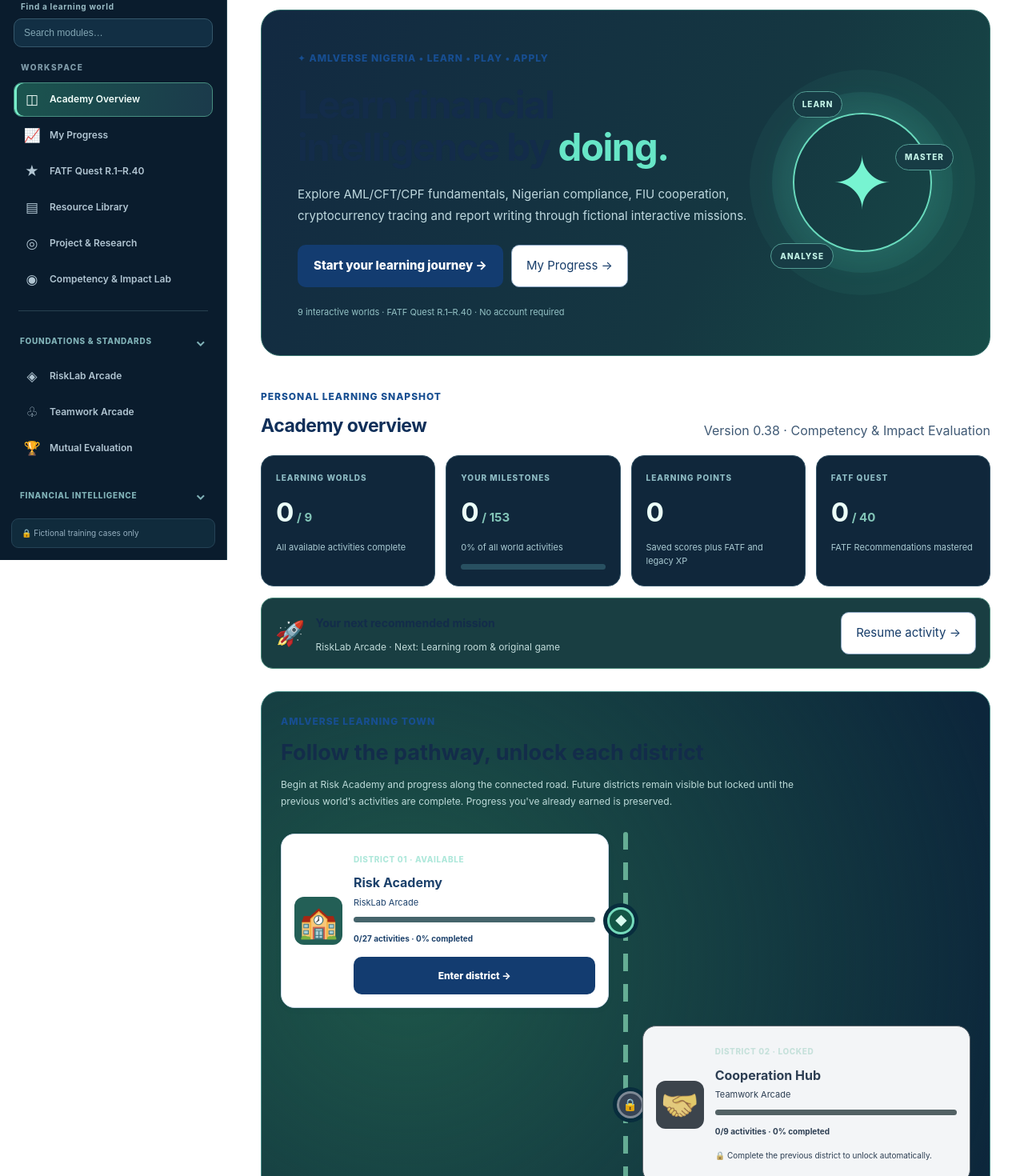
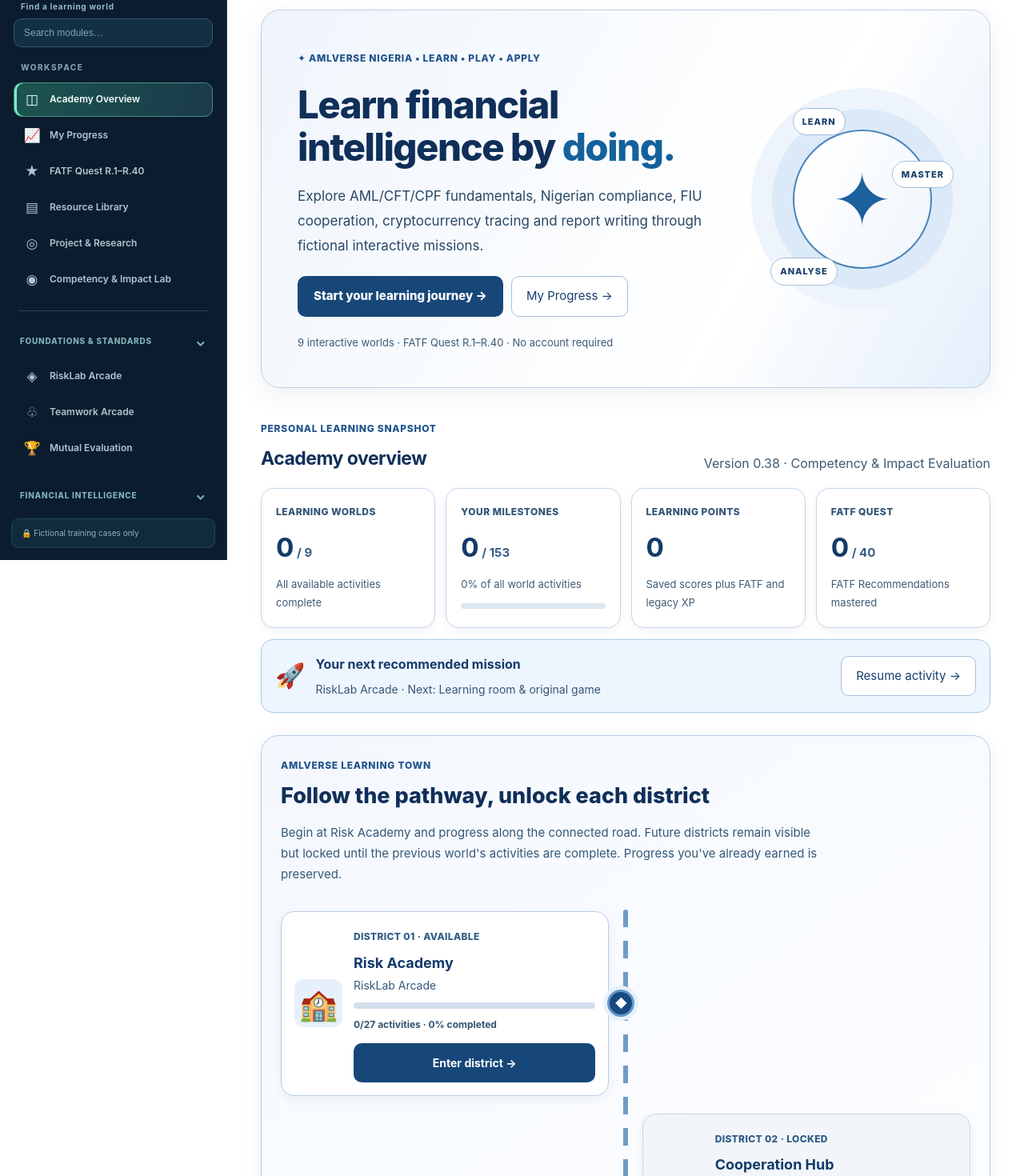
Before and after one commit to jctc-ng/amlverse-nigeria, a React (Vite) app: page / in a window 1280 px wide. Shown: the part 100-1570 px from the top of the page at 80% size. Built offline with nearby package versions, Linux system fonts and the light colour scheme.

Commit message:
Fix homepage and Learning Town contrast with consistent white and navy surfaces

```diff
--- a/src/style.css
+++ b/src/style.css
@@ -865,3 +865,95 @@ button:disabled{opacity:.7}
  .learning-next-sections{margin-top:24px}
  .towncontrolsbuttons{display:grid;grid-template-columns:1fr}
 }
+
+
+/* v0.40 — contrast-corrected, NFIU-inspired white/navy academy surfaces.
+   These explicit home selectors supersede older dark-theme rules. */
+.academyhome{color:#143454}
+.academyhome h1,.academyhome h2,.academyhome h3,.academyhome h4{color:#102f59}
+.academyhome .eyebrow,.academyhome .eyebrow.gold{color:#21538d;font-size:12px;letter-spacing:.06em}
+.academyhero{background:linear-gradient(118deg,#eff5fc 0%,#fff 67%,#e4effb 100%);border:1px solid #bdcfe5;box-shadow:0 9px 32px rgba(23,58,99,.08);color:#122f51}
+.academyhero h1{color:#102f59;font-weight:850;text-wrap:balance}
+.academyhero h1 em{color:#14619b}
+.academyhero p{color:#284865;font-size:17px;line-height:1.8}
+.academyheronote{color:#3e5b78;font-size:13px}
+.academyorb{border-color:#4a83ba;color:#1d609e;box-shadow:0 0 0 26px #dce9f8,0 0 0 52px #eef4fb}
+.academyorbitword{color:#173f6a;border-color:#a2bfdc;background:#fff;font-size:11px}
+.academystat{background:#fff;border:1px solid #c5d6e9;box-shadow:0 3px 12px rgba(15,49,88,.05);color:#173d69}
+.academystat>small{color:#315477;font-size:12px;letter-spacing:.04em}
+.academystat strong{color:#123b6a}
+.academystat strong span{color:#365e88}
+.academystat p{color:#3e5b76;font-size:13px;line-height:1.7}
+.academyprogressbar,.academyworldprogress{background:#dce7f2}
+.academyprogressbar>div,.academyworldprogress>div{background:#2764a3}
+.academynext{background:#edf5ff;border:1px solid #a9c7e6;color:#153b69}
+.academynext b{color:#153b69;font-size:16px}
+.academynext p{color:#365675;font-size:14px}
+.academynext .secondary{background:#fff;color:#153d70;border-color:#a7bfdc}
+.learningtown{background:linear-gradient(145deg,#f4f8fe,#fff 50%,#edf4fc);border:1px solid #b5cce4;box-shadow:0 6px 26px rgba(15,51,91,.06);color:#163d6a}
+.learningtownhead h2{color:#102f59;font-weight:800}
+.learningtownhead p,.learningtown .townfootnote{color:#355877;font-size:15px;line-height:1.75}
+.learningtown .eyebrow{color:#21538d}
+.townroad:before{background:repeating-linear-gradient(to bottom,#3572ae 0,#3572ae 22px,transparent 22px,transparent 39px);opacity:.7}
+.townmarker{background:#174a80;border-color:#6396c9;color:#fff;box-shadow:0 0 0 5px #e5f0fa}
+.townstop.locked .townmarker{background:#e6ecf4;border-color:#a1b2c5;color:#274867}
+.townbuilding,.townstop.locked .townbuilding,.townroad .townstop.locked .townbuilding{background:#fff;border:1px solid #b8cde2;filter:none;box-shadow:0 4px 14px rgba(18,59,99,.06)}
+.townstop.locked .townbuilding,.townroad .townstop.locked .townbuilding{background:#f2f5f9;border-color:#cbd6e2}
+.townstop.complete .townbuilding{border-color:#3c81b8}
+.townscenery,.townstop.locked .townscenery{background:#e6f0fa}
+.townbuildingbody small{color:#2e5b88;font-size:12px;letter-spacing:.03em}
+.townroad .townbuildingbody h3{color:#123b6b;font-size:18px;line-height:1.4}
+.townroad .townbuildingbody p{color:#365877;font-size:14px;line-height:1.6}
+.townroad .townbuildingbody>span{color:#315372;font-size:12px}
+.townmeter{background:#d2deec;height:8px}
+.townmeter>div{background:#2466a4}
+.townroad .townlockreason{font-size:13px!important;color:#47617c!important;line-height:1.65!important}
+.townfootnote{border-color:#cfdaea}
+.townactions button{font-size:14px;font-weight:750}
+.academytrackhead{border-color:#d0ddea}
+.academytrackhead h3{color:#143c6b}
+.academytrackhead p,.academytrackhead>span{color:#45617e;font-size:14px}
+.academyworldcard,.academyworldcard:disabled{background:#fff;color:#13395f;border:1px solid #c5d6e8;opacity:1}
+.academyworldcard:disabled{background:#f5f7fa}
+.academyworldcard:hover:not(:disabled){border-color:#3976b2}
+.academyworldvisual{border-bottom:1px solid #d1dfed}
+.academyworldtag{background:#fff;color:#245281;border:1px solid #b5cce3;font-size:10px}
+.academyworldbody>small{color:#285d93;font-size:11px}
+.academyworldbody h4{color:#14375b;font-size:18px}
+.academyworldbody>p{color:#3a5571;font-size:14px;line-height:1.7}
+.academyworldmeta span{color:#315475;background:#eef4fb;font-size:12px}
+.academyworldbottom strong,.academyworldbottom span{color:#1d5187;font-size:12px}
+.academyworldcard:disabled .academyworldbottom span{color:#60778f}
+.academyfeaturemain,.academyfeaturesecondary,.academyresources,.capstonefeature,.impactteaser,.researchteaser{background:#f3f7fd;border:1px solid #c2d5ea;color:#173e6b;box-shadow:none}
+.academyfeaturemain h2,.academyfeaturesecondary h3,.academyresources h2,.capstonefeature h2,.impactteaser h2,.researchteaser h2{color:#123966}
+.academyfeaturemain p,.academyfeaturesecondary p,.academyresources p,.capstonefeature p,.impactteaser p,.researchteaser p{color:#385875;font-size:15px;line-height:1.75}
+.capstonefeaturefacts span,.impactteaserfacts span{border-color:#b4cbe1;color:#234c77;background:#fff}
+.capstonefeatureart{color:#235d94}
+.academyhome .secondary{background:#fff;color:#173f72;border-color:#a7bed8}
+.academyhome .primary{background:#174779;color:#fff}
+.academyhome .primary:hover:not(:disabled){background:#255d96}
+.academyhome button{line-height:1.5}
+@media(max-width:760px){
+ .academyhero{padding:26px 20px}
+ .academyhero h1{font-size:clamp(30px,8vw,42px);line-height:1.2}
+ .academyhero p{font-size:16px}
+ .academyheroactions{display:grid;grid-template-columns:1fr}
+ .academyheroactions button{width:100%;min-height:50px}
+ .academystat{padding:16px 13px}
+ .academystat>small{font-size:11px}
+ .academystat p{font-size:12px}
+ .learningtown{padding:20px 14px}
+ .townbuilding{padding:16px}
+ .townroad .townbuildingbody h3{font-size:16px}
+ .townroad .townbuildingbody p{font-size:14px}
+ .academyworldbody>p{font-size:14px}
+ .academynext{align-items:flex-start}
+ .academyhome .primary,.academyhome .secondary{min-height:48px}
+}
+@media(max-width:430px){
+ .academystats{grid-template-columns:1fr 1fr}
+ .academystat strong{font-size:26px}
+ .academyhero h1{font-size:31px}
+ .townbuilding{gap:10px}
+ .townscenery{min-width:39px;min-height:39px}
+}
```
